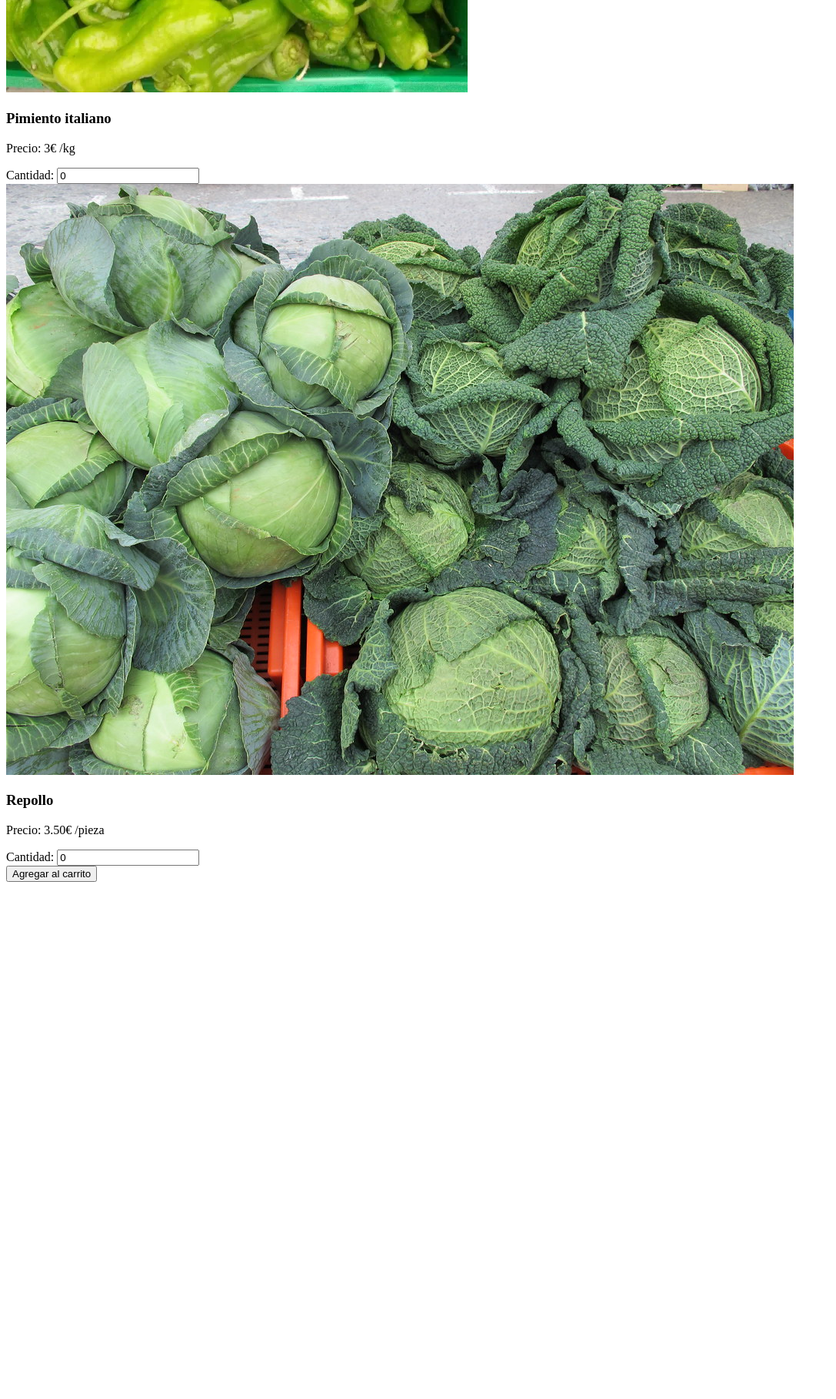
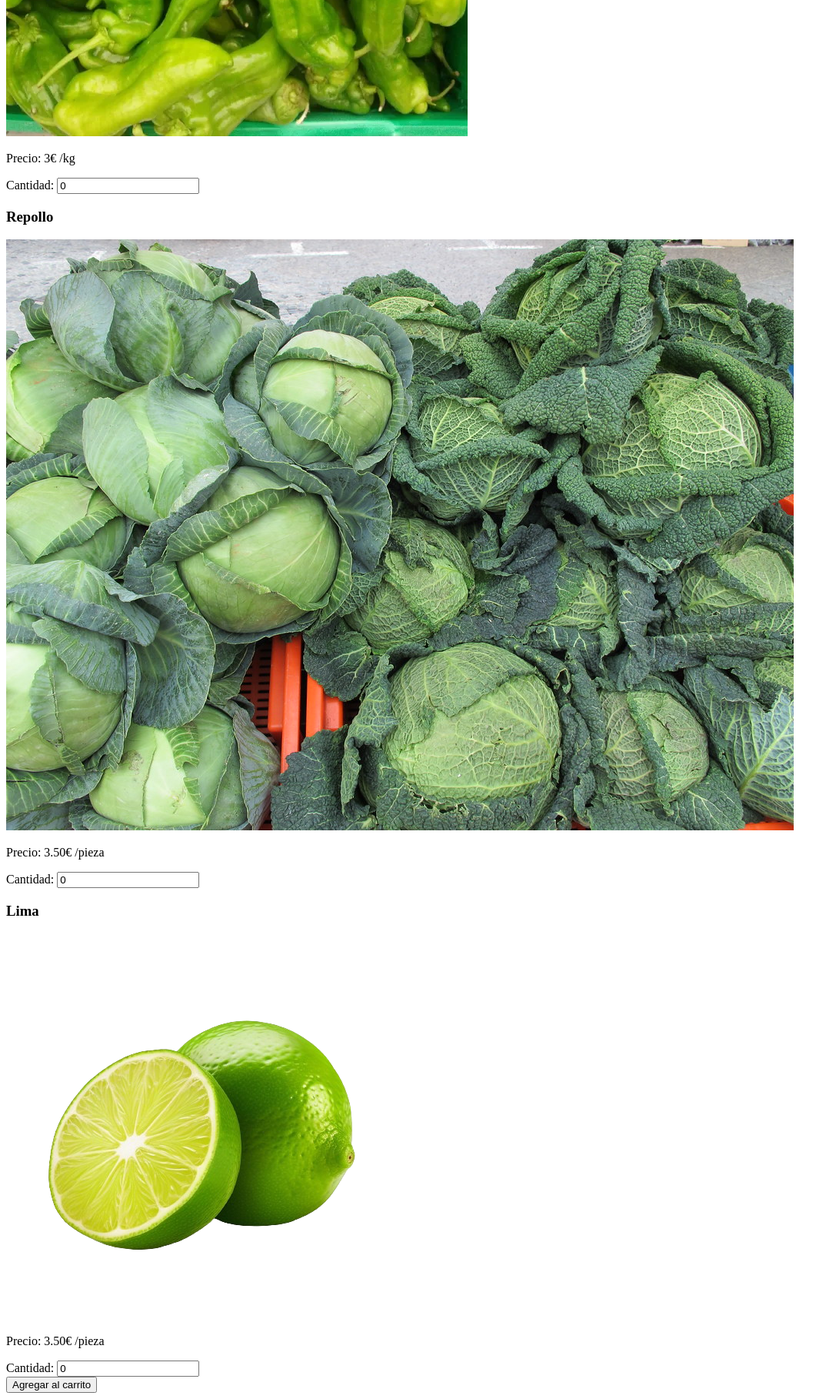
Before and after one commit to AlvaroCascoV/TFG2024, a PHP site: page /cart.php in a window 1280 px wide. Shown: the part 1440-3258 px from the top of the page at 77% size, without its empty margins (0-1087 px from the left). Before the commit the page ends 2586 px from the top, so only its background shows below. Run offline with PHP 8.4, Linux system fonts and the light colour scheme.

Commit message:
relimación y edición del carrito

```diff
--- a/TFG/cart.php
+++ b/TFG/cart.php
@@ -147,25 +147,32 @@ $total = 0;
         <form action="cart.php" method="post">
             <h2>Añadir productos</h2>
             <div>
-		        <img src="pimientoa.png" alt="Producto 1">
                 <h3>Pimiento amarillo</h3>
+		        <img src="./assets/images/pimientoa.png" alt="Producto 1">
 	        	<p>Precio: 4.50€ /kg </p>
                 <label for="cantidad1">Cantidad:</label>
                 <input type="number" id="cantidad1" name="cantidad1" value="0">
             </div>
             <div>
-		        <img src="pimientoitaliano.png" alt="Producto 2">
                 <h3>Pimiento italiano</h3>
+		        <img src="./assets/images/pimientoitaliano.png" alt="Producto 2">
                 <p>Precio: 3€ /kg</p>
                 <label for="cantidad2">Cantidad:</label>
                 <input type="number" id="cantidad2" name="cantidad2" value="0">
             </div>
             <div>
-		        <img src="repollo.png" alt="Producto 3">
                 <h3>Repollo</h3>
+                <img src="./assets/images/repollo.png" alt="Producto 3">
 	        	<p>Precio: 3.50€ /pieza </p>
                 <label for="cantidad3">Cantidad:</label>
                 <input type="number" id="cantidad3" name="cantidad3" value="0">
+            </div>
+            <div>
+                <h3>Lima</h3>
+                <img src="./assets/images/limabien.png" alt="Producto 4">
+	        	<p>Precio: 3.50€ /pieza </p>
+                <label for="cantidad4">Cantidad:</label>
+                <input type="number" id="cantidad4" name="cantidad4" value="0">
             </div>
 
             <button type="submit">Agregar al carrito</button>
```
Also changed, not shown: TFG/assets/images/lima.jpg (deleted), TFG/assets/images/limabien.png (added).
